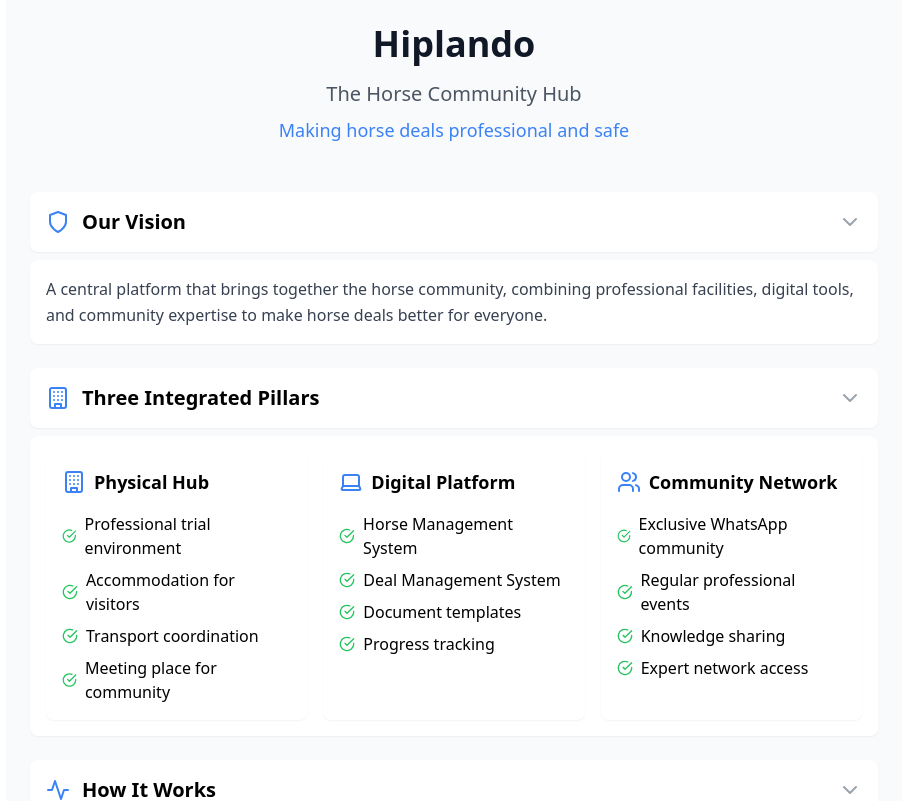
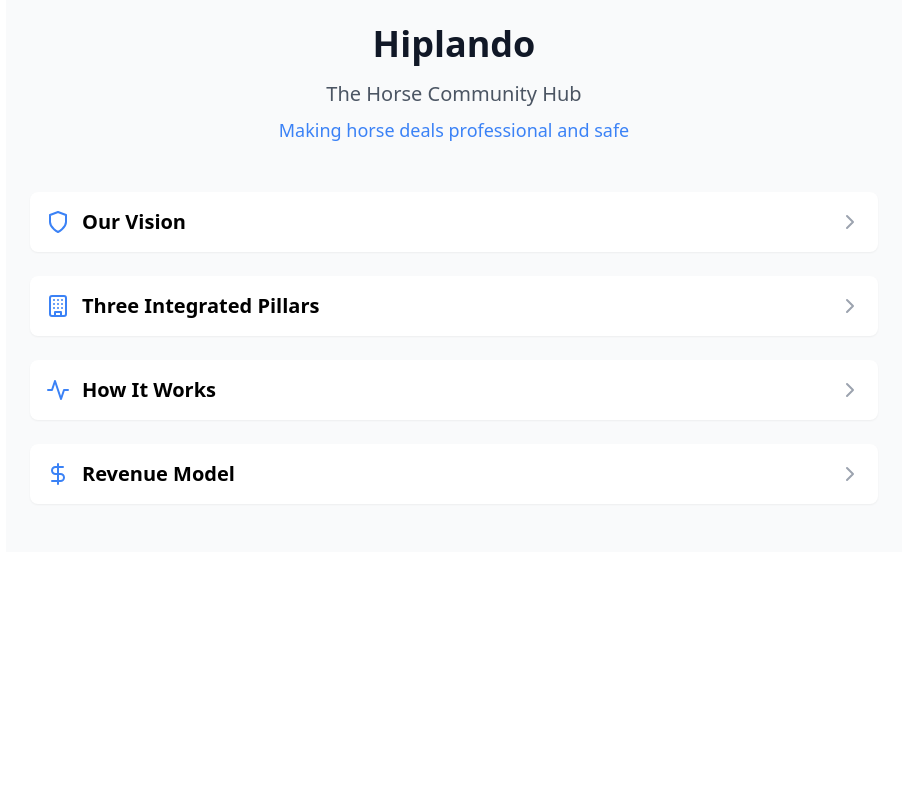
Before and after one commit to ramiouanes/hiplando-presentation, a React (Vite) app: page / in a window 1280 px wide. Shown: the top 801 px of the page, without its empty margins (186-1093 px from the left). Built offline with nearby package versions, Linux system fonts and the light colour scheme.

Commit message:
Section set to closed by default

```diff
--- a/src/app.jsx
+++ b/src/app.jsx
@@ -3,7 +3,7 @@ import { Building, Laptop, Users, Shield, Activity, Clock, MapPin, DollarSign, C
 
 // Internal components defined in the same file
 const PresentationSection = ({ title, icon: Icon, children }) => {
-  const [isOpen, setIsOpen] = useState(true); // Changed to true to have sections open by default
+  const [isOpen, setIsOpen] = useState(false); // Changed to true to have sections open by default
   return (
     <div className="mb-6">
       <button
```
